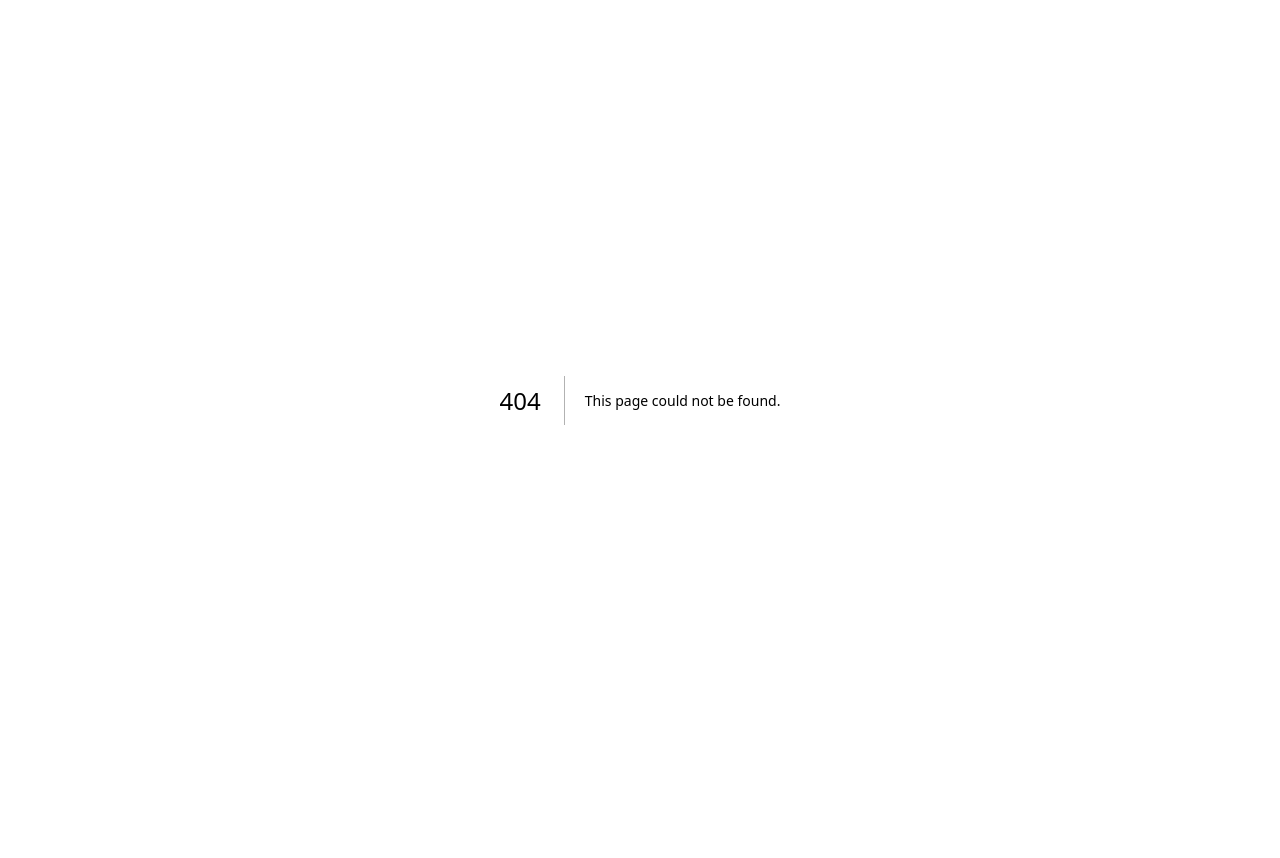
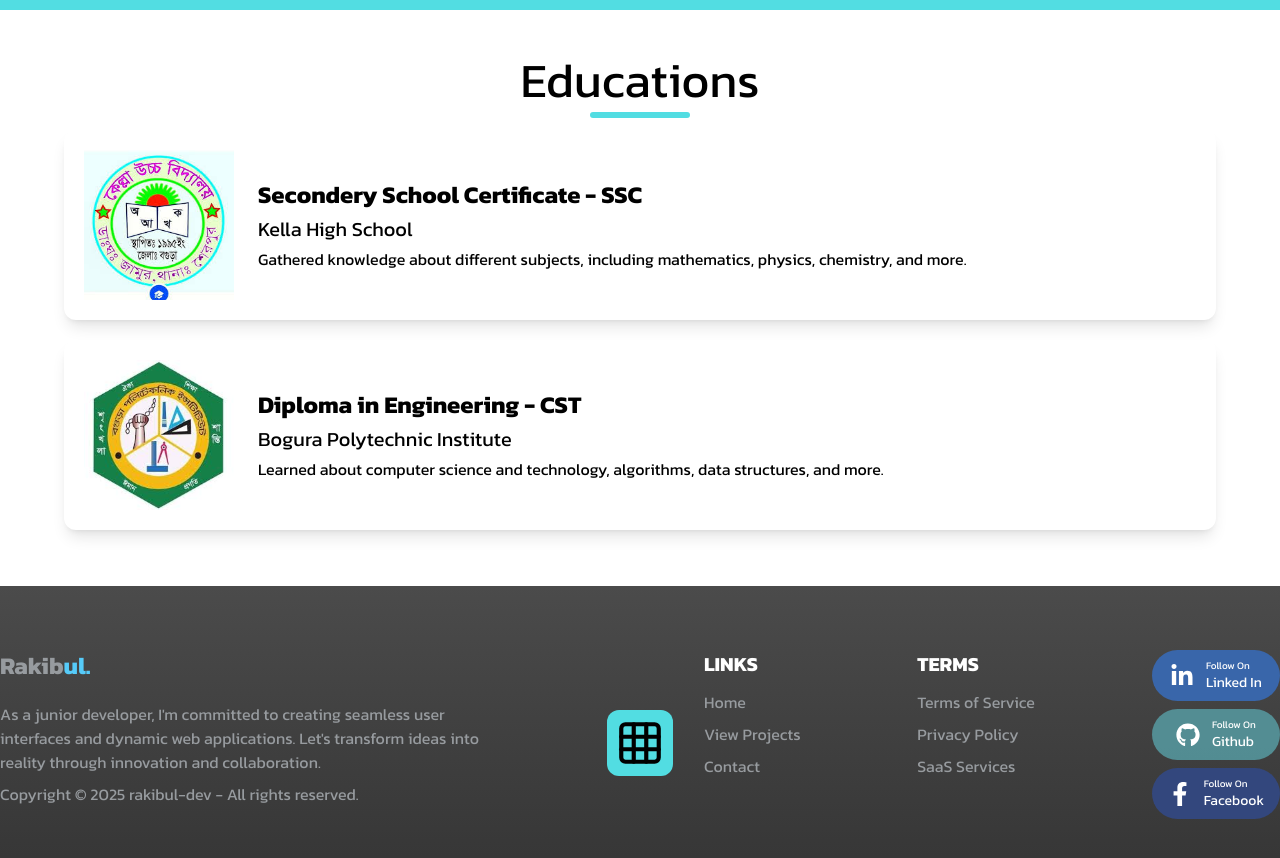
Before and after one commit to Rakibjrb/personal-portfolio-frontend, a Next.js app: page /educations in a window 1280 px wide. Before the commit this address had no page. Shown: the top 858 px of the page. Before the commit the page ends 800 px from the top, so only its background shows below. Built offline with nearby package versions, Linux system fonts and the light colour scheme.

Commit message:
added footer root layout and remove education section from home pag

```diff
--- /dev/null
+++ b/src/app/(main_layout)/educations/page.tsx
@@ -0,0 +1,11 @@
+import Educations from "@/components/ui/educations/Educations";
+
+export default function EducationPage() {
+  return (
+    <div className="container mx-auto px-4 xl:px-0">
+      <div className="my-14">
+        <Educations />
+      </div>
+    </div>
+  );
+}
--- a/src/app/(main_layout)/layout.tsx
+++ b/src/app/(main_layout)/layout.tsx
@@ -2,6 +2,7 @@
 
 import { motion, useScroll } from "motion/react";
 import Menu from "@/components/common/Menu";
+import Footer from "@/components/common/Footer";
 
 export default function Layout({
   children,
@@ -29,6 +30,7 @@ export default function Layout({
       <div className="overflow-hidden">
         <Menu />
         {children}
+        <Footer />
       </div>
     </>
   );
--- a/src/app/(main_layout)/page.tsx
+++ b/src/app/(main_layout)/page.tsx
@@ -2,7 +2,6 @@ import About from "@/components/ui/home/About";
 import Banner from "@/components/ui/home/Banner";
 import Services from "@/components/ui/home/Services";
 import Skills from "@/components/ui/home/Skills";
-import Educations from "@/components/ui/home/educations/Educations";
 import Overview from "@/components/ui/home/overview/Overview";
 
 export default function Home() {
@@ -14,7 +13,6 @@ export default function Home() {
       </div>
       <div className="mt-20 container mx-auto px-4 xl:px-0 space-y-20">
         <About />
-        <Educations />
         <Skills />
         <Services />
         <div></div>
--- a/src/app/dashboard/page.tsx
+++ b/src/app/dashboard/page.tsx
@@ -1,3 +1,3 @@
-export default function page() {
+export default function Dashboard() {
   return <div>Dashboard</div>;
 }
--- a/src/app/globals.css
+++ b/src/app/globals.css
@@ -1,7 +1,7 @@
 @import "tailwindcss";
 
 .menu-links-style {
-  @apply flex flex-col justify-center items-center w-[60px] absolute;
+  @apply flex flex-col justify-center items-center w-[60px];
 }
 
 .hover-primary {
--- /dev/null
+++ b/src/components/common/Footer.tsx
@@ -0,0 +1,115 @@
+import Link from "next/link";
+import { FaFacebookF, FaGithub, FaLinkedinIn } from "react-icons/fa";
+
+export default function Footer() {
+  const year = new Date().getFullYear();
+
+  return (
+    <div className="bg-gradient-to-b from-[#4b4b4b] to-[#353535]">
+      <div className="container mx-auto flex flex-col md:flex-row gap-10 md:gap-0 md:justify-between text-[#979B9F] py-16 px-4 xl:px-0">
+        <div className="md:w-[40%]">
+          <a className="text-xl md:text-2xl font-semibold font-lato">
+            Rakib<span className="text-[#56cbf9]">ul.</span>
+          </a>
+          <div className="mt-5 space-y-2">
+            <p>
+              As a junior developer, {"I'm"} committed to creating seamless user
+              interfaces and dynamic web applications. {"Let's"} transform ideas
+              into reality through innovation and collaboration.
+            </p>
+            <p>Copyright © {year} rakibul-dev - All rights reserved.</p>
+          </div>
+        </div>
+        <div className="md:w-[55%] lg:w-[45%] space-y-10 md:space-y-0 md:flex md:justify-between gap-3">
+          <div className="">
+            <h3 className="uppercase text-xl font-bold text-white mb-3">
+              Links
+            </h3>
+            <ul className="space-y-2">
+              <li>
+                <Link href={"/"} className="hover:text-white transition-colors">
+                  Home
+                </Link>
+              </li>
+              <li>
+                <Link
+                  href={"/projects"}
+                  className="hover:text-white transition-colors"
+                >
+                  View Projects
+                </Link>
+              </li>
+              <li>
+                <Link
+                  href={"/contact"}
+                  className="hover:text-white transition-colors"
+                >
+                  Contact
+                </Link>
+              </li>
+            </ul>
+          </div>
+          <div className="">
+            <h3 className="uppercase text-xl font-bold text-white mb-3">
+              Terms
+            </h3>
+            <ul className="space-y-2">
+              <li>
+                <Link href="" className="hover:text-white transition-colors">
+                  Terms of Service
+                </Link>
+              </li>
+              <li>
+                <Link href="" className="hover:text-white transition-colors">
+                  Privacy Policy
+                </Link>
+              </li>
+              <li>
+                <Link href="" className="hover:text-white transition-colors">
+                  SaaS Services
+                </Link>
+              </li>
+            </ul>
+          </div>
+          <div className="space-y-5">
+            <div className="space-y-2">
+              <Link
+                target="blank"
+                href={"https://www.linkedin.com/in/rakibul-hasan-b156682b5"}
+                className="flex items-center gap-3 py-2 px-4 bg-[#386ab6e5] hover:bg-[#6b6b6b8c] transition-colors text-white rounded-full w-full justify-center"
+              >
+                <FaLinkedinIn className="text-2xl" />
+                <div className="text-left">
+                  <p className="text-[10px] capitalize">Follow on</p>
+                  <p className="text-sm">Linked In</p>
+                </div>
+              </Link>
+              <Link
+                target="blank"
+                href={"https://github.com/rakibjrb"}
+                className="flex items-center gap-3 py-2 px-4 bg-[#5699a1dc] hover:bg-[#6b6b6b8c] transition-colors text-white rounded-full w-full justify-center"
+              >
+                <FaGithub className="text-2xl" />
+                <div className="text-left">
+                  <p className="text-[10px] capitalize">Follow on</p>
+                  <p className="text-sm">Github</p>
+                </div>
+              </Link>
+              <Link
+                target="blank"
+                href={"https://www.facebook.com/rakibulhasan572157"}
+                className="flex items-center gap-3 py-2 px-4 bg-[#324988dc] hover:bg-[#6b6b6b8c] transition-colors text-white rounded-full w-full justify-center"
+              >
+                <FaFacebookF className="text-2xl" />
+                <div className="text-left">
+                  <p className="text-[10px] capitalize">Follow on</p>
+                  <p className="text-sm">Facebook</p>
+                </div>
+              </Link>
+            </div>
+          </div>
+        </div>
+      </div>
+    </div>
+  );
+}
--- a/src/components/common/Menu.tsx
+++ b/src/components/common/Menu.tsx
@@ -12,6 +12,7 @@ import {
 import Link from "next/link";
 import { useState } from "react";
 import { motion } from "motion/react";
+import * as clickAnimation from "motion/react-client";
 
 export default function Menu() {
   const [menu, setMenu] = useState<boolean>(false);
@@ -26,56 +27,97 @@ export default function Menu() {
         <div className="h-full relative">
           <Link
             href={"/"}
-            className="menu-links-style bottom-[10px] left-[20px] md:bottom-[20px] md:left-[80px]"
+            className="absolute bottom-[10px] left-[20px] md:bottom-[20px] md:left-[80px]"
+          >
+            <clickAnimation.div
+              whileHover={{ scale: 1.2 }}
+              whileTap={{ scale: 0.8 }}
+              className="menu-links-style"
             >
               <Home size={30} />
-            <span className="uppercase text-center hidden md:block">Home</span>
+              <span className="uppercase text-center hidden md:block">
+                Home
+              </span>
+            </clickAnimation.div>
           </Link>
           <Link
             href={"/"}
-            className="menu-links-style bottom-[60px] left-[40px] md:bottom-[130px] md:left-[120px]"
+            className="absolute bottom-[60px] left-[40px] md:bottom-[130px] md:left-[120px]"
+          >
+            <clickAnimation.div
+              whileHover={{ scale: 1.2 }}
+              whileTap={{ scale: 0.8 }}
+              className="menu-links-style"
             >
               <FolderKanban size={30} />
               <span className="uppercase text-center hidden md:block">
                 Projects
               </span>
+            </clickAnimation.div>
           </Link>
           <Link
             href={"/"}
-            className="menu-links-style bottom-[90px] left-[90px] md:-top-[10px] md:left-[220px]"
+            className="absolute bottom-[90px] left-[90px] md:top-[90px] md:left-[220px]"
+          >
+            <clickAnimation.div
+              whileHover={{ scale: 1.2 }}
+              whileTap={{ scale: 0.8 }}
+              className="menu-links-style"
             >
               <BrainCircuit size={30} />
               <span className="uppercase text-center hidden md:block">
                 Skills
               </span>
+            </clickAnimation.div>
           </Link>
           <Link
-            href={"/"}
-            className="menu-links-style bottom-[90px] right-[90px] md:-top-[40px] md:right-[270px]"
+            href={"/educations"}
+            className="absolute bottom-[90px] right-[90px] md:top-[70px] md:right-[260px]"
+          >
+            <clickAnimation.div
+              whileHover={{ scale: 1.2 }}
+              whileTap={{ scale: 0.8 }}
+              className="menu-links-style"
             >
               <GraduationCap size={30} />
               <span className="uppercase text-center hidden md:block">
                 Educations
               </span>
+            </clickAnimation.div>
           </Link>
           <Link
             href={"/"}
-            className="menu-links-style bottom-[60px] right-[40px] md:bottom-[130px] md:right-[120px]"
+            className="absolute bottom-[60px] right-[40px] md:bottom-[130px] md:right-[120px]"
+          >
+            <clickAnimation.div
+              whileHover={{ scale: 1.2 }}
+              whileTap={{ scale: 0.8 }}
+              className="menu-links-style"
             >
               <FileText size={30} />
-            <span className="uppercase text-center hidden md:block">Blogs</span>
+              <span className="uppercase text-center hidden md:block">
+                Blogs
+              </span>
+            </clickAnimation.div>
           </Link>
           <Link
             href={"/"}
-            className="menu-links-style bottom-[10px] right-[20px] md:bottom-[20px] md:right-[80px]"
+            className="absolute bottom-[10px] right-[20px] md:bottom-[20px] md:right-[80px]"
+          >
+            <clickAnimation.div
+              whileHover={{ scale: 1.2 }}
+              whileTap={{ scale: 0.8 }}
+              className="menu-links-style"
             >
               <Mail size={30} />
               <span className="uppercase text-center hidden md:block">
                 Contact
               </span>
+            </clickAnimation.div>
           </Link>
         </div>
       </div>
+
       <motion.button
         initial={{ opacity: 0, y: 50 }}
         whileInView={{ opacity: 1, y: 0 }}
@@ -84,8 +126,13 @@ export default function Menu() {
         onClick={() => setMenu(!menu)}
         className="fixed transform left-1/2 -translate-x-1/2 bottom-3 md:bottom-6 z-50 bg-[#52dde2] p-2 rounded-xl hover:bg-[#8bd1d6] hover:shadow-2xl transition-all duration-300"
       >
+        <clickAnimation.div
+          whileHover={{ scale: 1.2 }}
+          whileTap={{ scale: 0.8 }}
+        >
           <Grid3x3 className="hidden md:block" size={50} />
           <Grid3x3 className="md:hidden" size={30} />
+        </clickAnimation.div>
       </motion.button>
     </div>
   );
--- a/src/components/ui/home/Skills.tsx
+++ b/src/components/ui/home/Skills.tsx
@@ -16,7 +16,7 @@ import {
   SiMongodb,
 } from "react-icons/si";
 
-const skills = [
+export const skills = [
   {
     id: "01",
     icon: <FaHtml5 className="text-orange-500 text-6xl" />,
```
Also changed, not shown: src/components/ui/educations/Educations.tsx (renamed from src/components/ui/home/educations/Educations.tsx). Lines whose indentation alone changed are shown as unchanged.
